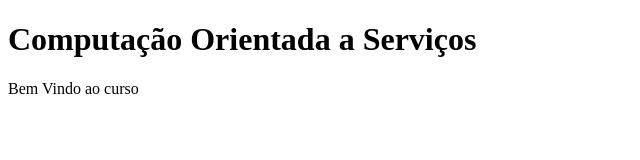
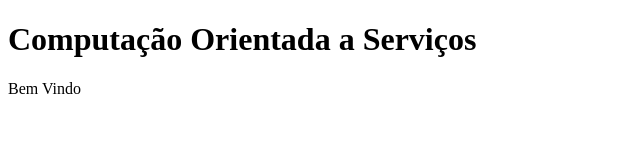
Before and after one commit to victoreduardo/primeiro-projeto, a plain HTML site: page index.html in a window 1280 px wide. Shown: the full height of the page, 0-640 px from the left. Drawn offline with Linux system fonts and the light colour scheme.

Commit message:
Update index.html

```diff
--- a/index.html
+++ b/index.html
@@ -6,6 +6,6 @@
 </head>
 <body>
     <h1>Computação Orientada a Serviços</h1>
-    <p>Bem Vindo ao curso</p>
+    <p>Bem Vindo</p>
 </body>
 </html>
```
